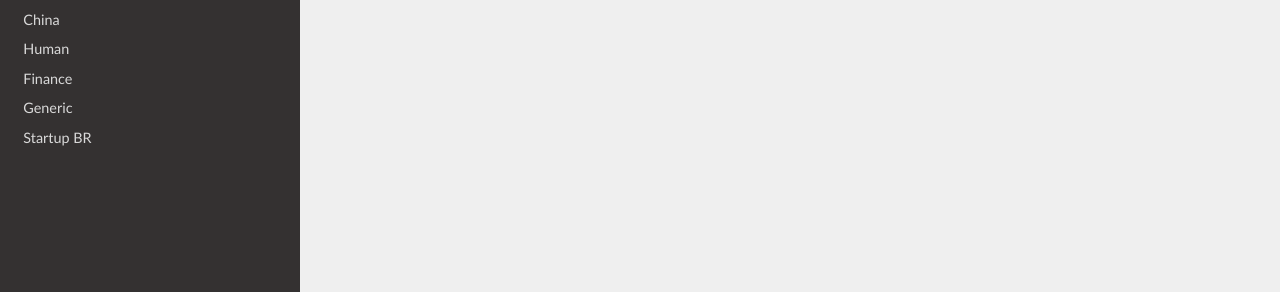
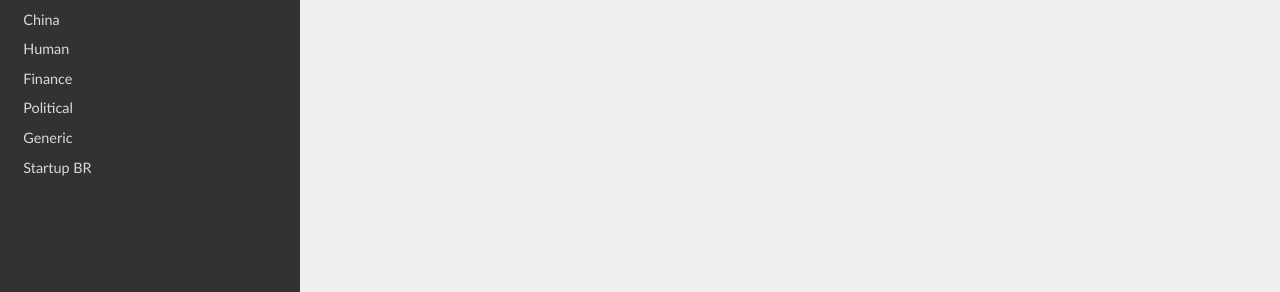
Before and after one commit to renatobrf/kindle-teca, an MkDocs documentation site: the page built from docs/index.md, in a window 1280 px wide. Shown: the part 441-733 px from the top of the page. Built offline with MkDocs 1.6.1, drawn with Linux system fonts in a browser that asks for light colours; nearby versions of some CDN libraries.

Commit message:
Update mkdocs.yml

```diff
--- a/mkdocs.yml
+++ b/mkdocs.yml
@@ -6,6 +6,7 @@ nav:
   - China: 'china.md'
   - Human: 'human.md'
   - Finance: 'finance.md'
+  - Political: 'political.md'
   - Generic: 'generic.md'
   - Startup BR: 'startup_br.md'
 
```
